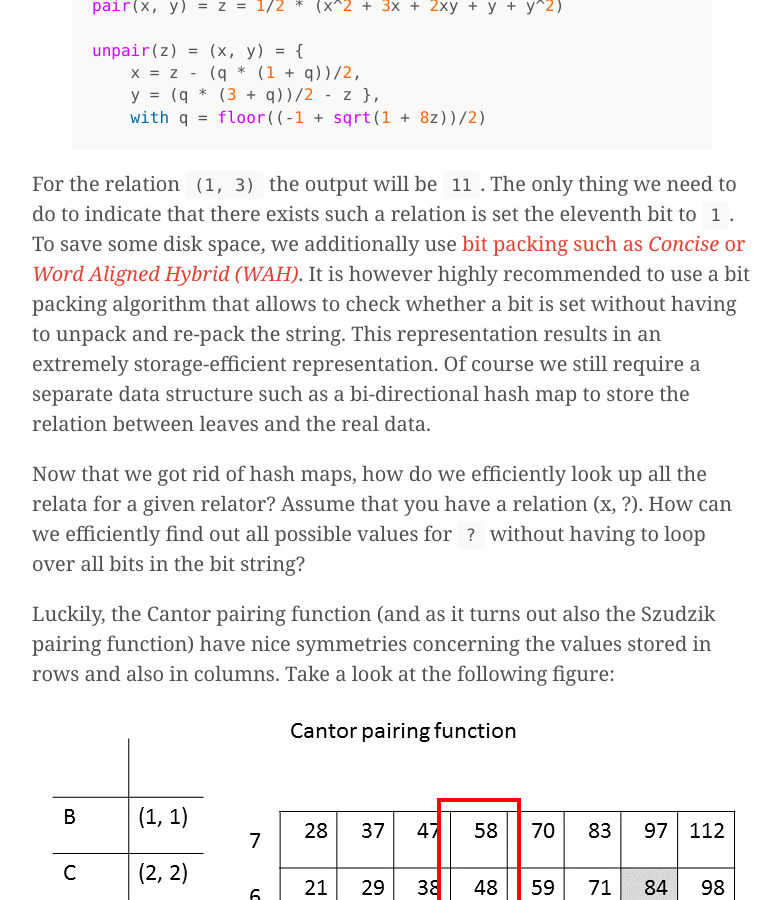
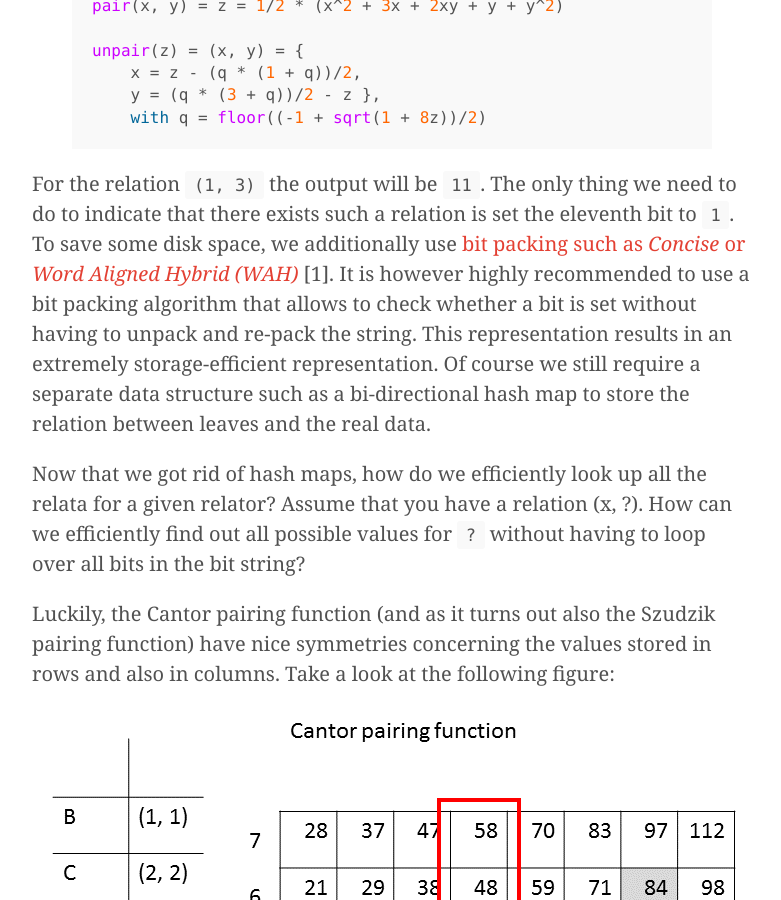
Before and after one commit to fabian-kostadinov/fabian-kostadinov.github.io, a Jekyll site: the page built from _posts/2015-08-18-implementation-of-rhizomes-2.md, in a window 1280 px wide and 900 px high, scrolled down 750 px. Shown: the whole window, without its empty margins (248-1029 px from the left). Built offline with Jekyll 4.4.1, drawn with Linux system fonts in a browser that asks for light colours; nearby versions of some CDN libraries; Markdown is read by kramdown in place of the engine named in the settings; comment, search, counter and statistics services are not loaded; some of the changed text lies outside the part shown.

Commit message:
Updated post

```diff
--- a/_posts/2015-08-18-implementation-of-rhizomes-2.md
+++ b/_posts/2015-08-18-implementation-of-rhizomes-2.md
@@ -19,7 +19,7 @@
     with q = floor((-1 + sqrt(1 + 8z))/2)
 {% endhighlight %}
 
-For the relation <code>(1, 3)</code> the output will be <code>11</code>. The only thing we need to do to indicate that there exists such a relation is set the eleventh bit to <code>1</code>. To save some disk space, we additionally use [bit packing such as _Concise_ or _Word Aligned Hybrid (WAH)_](http://arxiv.org/pdf/1402.6407.pdf). It is however highly recommended to use a bit packing algorithm that allows to check whether a bit is set without having to unpack and re-pack the string.
+For the relation <code>(1, 3)</code> the output will be <code>11</code>. The only thing we need to do to indicate that there exists such a relation is set the eleventh bit to <code>1</code>. To save some disk space, we additionally use [bit packing such as _Concise_ or _Word Aligned Hybrid (WAH)_](http://arxiv.org/pdf/1402.6407.pdf) [1]. It is however highly recommended to use a bit packing algorithm that allows to check whether a bit is set without having to unpack and re-pack the string.
 This representation results in an extremely storage-efficient representation. Of course we still require a separate data structure such as a bi-directional hash map to store the relation between leaves and the real data.
 
 Now that we got rid of hash maps, how do we efficiently look up all the relata for a given relator? Assume that you have a relation (x, ?). How can we efficiently find out all possible values for <code>?</code> without having to loop over all bits in the bit string?
@@ -40,3 +40,9 @@
 If the complete bit string has a length of 10000 then we simply need to check the bits 9, 13, 18, 24, 31, 29, 48... up to and including the 9999<sup>th</sup> bit to find all the pairings (3, ?). Of course this could be parallelized easily too.
 
 For the Szudzik pairing function, the situation is only slightly more complicated. There, we need to make a distinction between values below the diagonale and those above it. Other than that, the same principles apply. One nice feature about using the Szudzik pairing function is that all values below the diagonale are actually subsequent numbers.
+
+----
+
+# References
+
+[1] Chambi S., Lemire D., Kaser O., Godin R. (2015): Better bitmap performance with Roaring bitmaps. Working paper published at [http://arxiv.org/abs/1402.6407](http://arxiv.org/abs/1402.6407).
```
